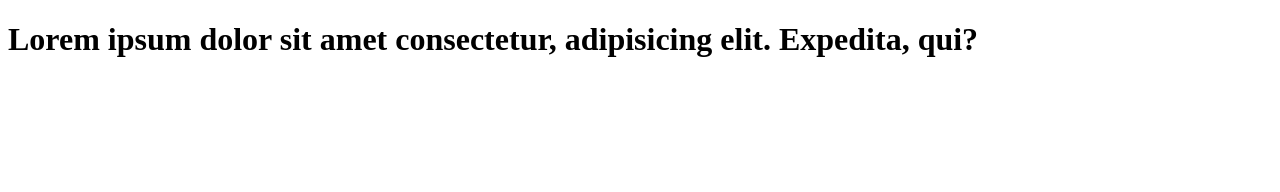
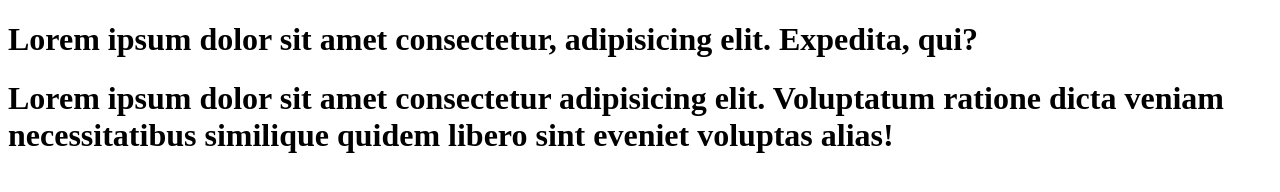
Before and after one commit to Arnab-13/Learn-Git, a plain HTML site: page index.html in a window 1280 px wide. Drawn offline with Linux system fonts and the light colour scheme.

Commit message:
add paraghaph

```diff
--- a/index.html
+++ b/index.html
@@ -7,5 +7,6 @@
 </head>
 <body>
     <h1>Lorem ipsum dolor sit amet consectetur, adipisicing elit. Expedita, qui?</h1>
+    <h1>Lorem ipsum dolor sit amet consectetur adipisicing elit. Voluptatum ratione dicta veniam necessitatibus similique quidem libero sint eveniet voluptas alias!</h1>
 </body>
 </html>
```
